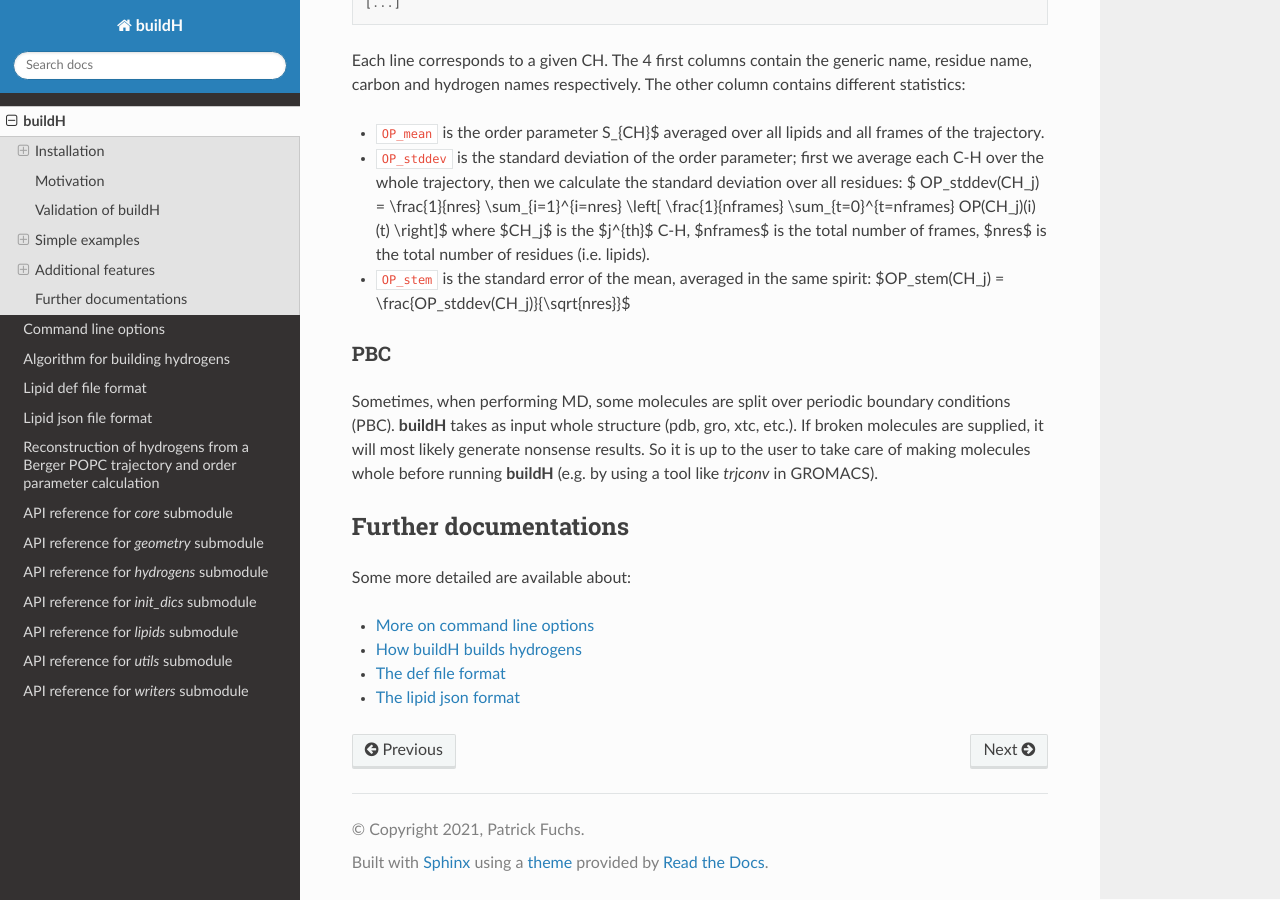
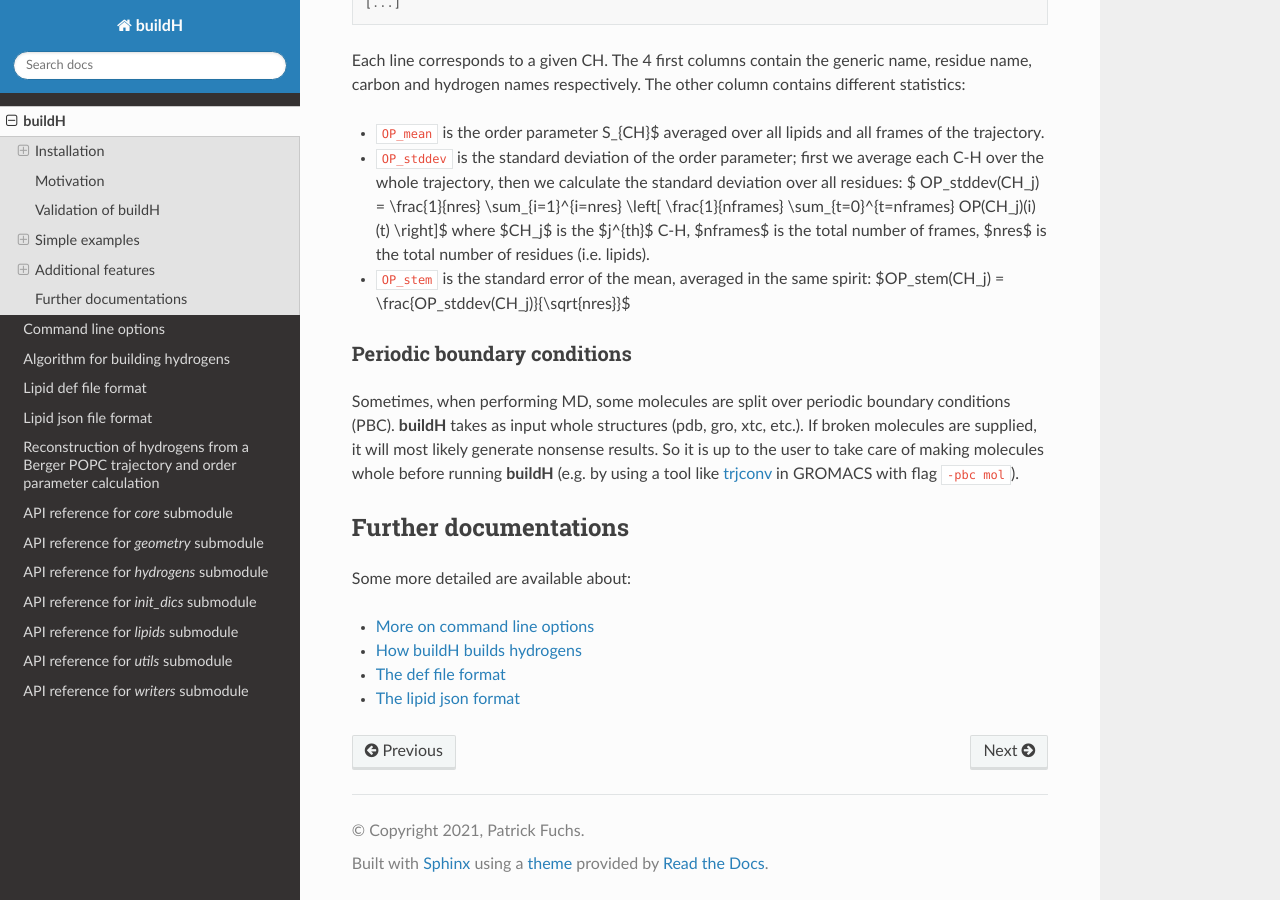
Before and after one commit to patrickfuchs/buildH, a Sphinx documentation site: the page built from docs/buildh.md, in a window 1280 px wide and 900 px high, scrolled down 5399 px. Built offline with Sphinx 7.4.7 and the Read the Docs theme 2.0.0, drawn with Linux system fonts in a browser that asks for light colours; pages that are not in the unit, such as notebooks, are missing from menus.

Commit message:
Update PBC section

```diff
--- a/docs/buildh.md
+++ b/docs/buildh.md
@@ -214,9 +214,9 @@ where $CH_j$ is the $j^{th}$ C-H, $nframes$ is the total number of frames, $nres
 - `OP_stem` is the standard error of the mean, averaged in the same spirit:
 $OP\_stem(CH_j) = \frac{OP\_stddev(CH_j)}{\sqrt{nres}}$
 
-### PBC
+### Periodic boundary conditions
 
-Sometimes, when performing MD, some molecules are split over periodic boundary conditions (PBC). **buildH** takes as input whole structure (pdb, gro, xtc, etc.). If broken molecules are supplied, it will most likely generate nonsense results. So it is up to the user to take care of making molecules whole before running **buildH** (e.g. by using a tool like *trjconv* in GROMACS).
+Sometimes, when performing MD, some molecules are split over periodic boundary conditions (PBC). **buildH** takes as input whole structures (pdb, gro, xtc, etc.). If broken molecules are supplied, it will most likely generate nonsense results. So it is up to the user to take care of making molecules whole before running **buildH** (e.g. by using a tool like [trjconv](https://manual.gromacs.org/current/onlinehelp/gmx-trjconv.html) in GROMACS with flag `-pbc mol`).
 
 ## Further documentations
 
```
